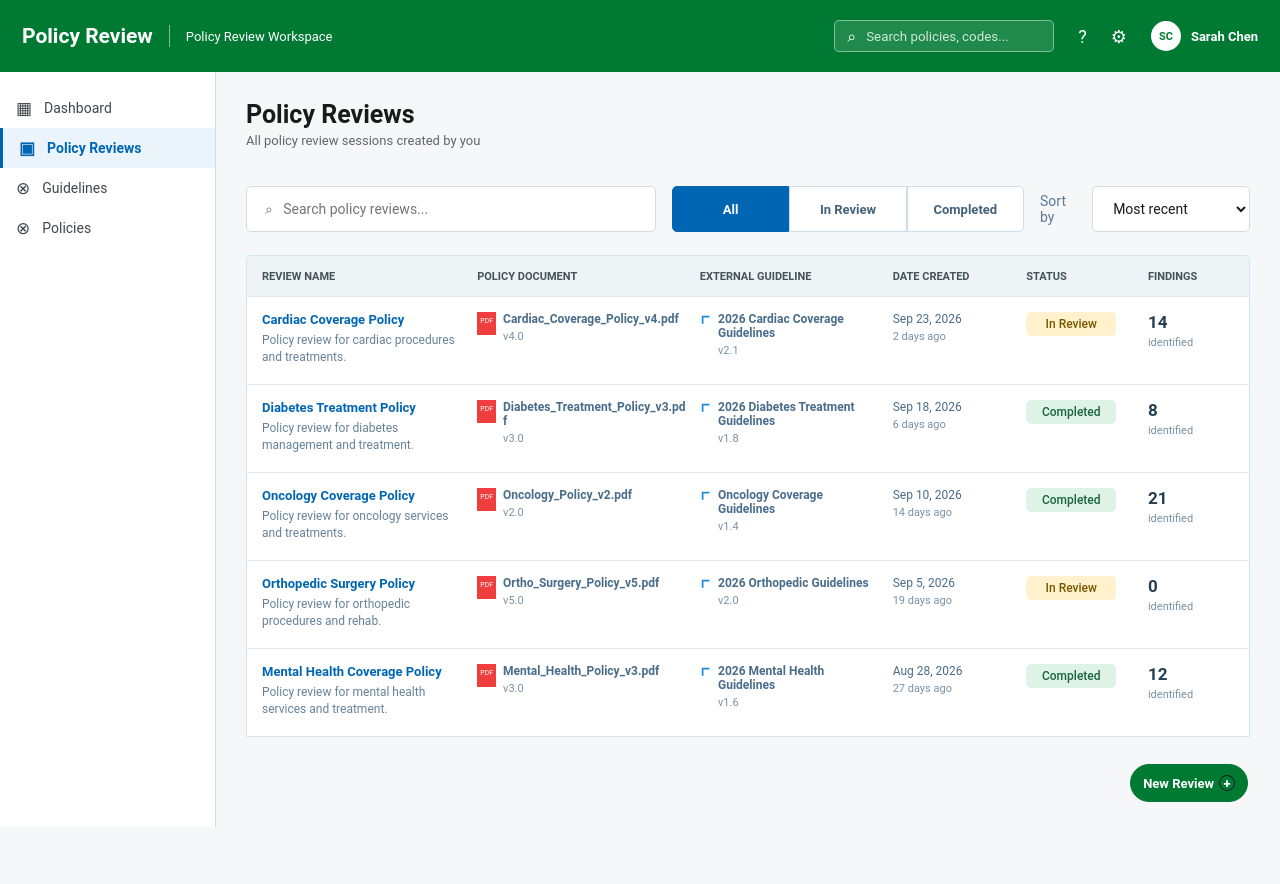
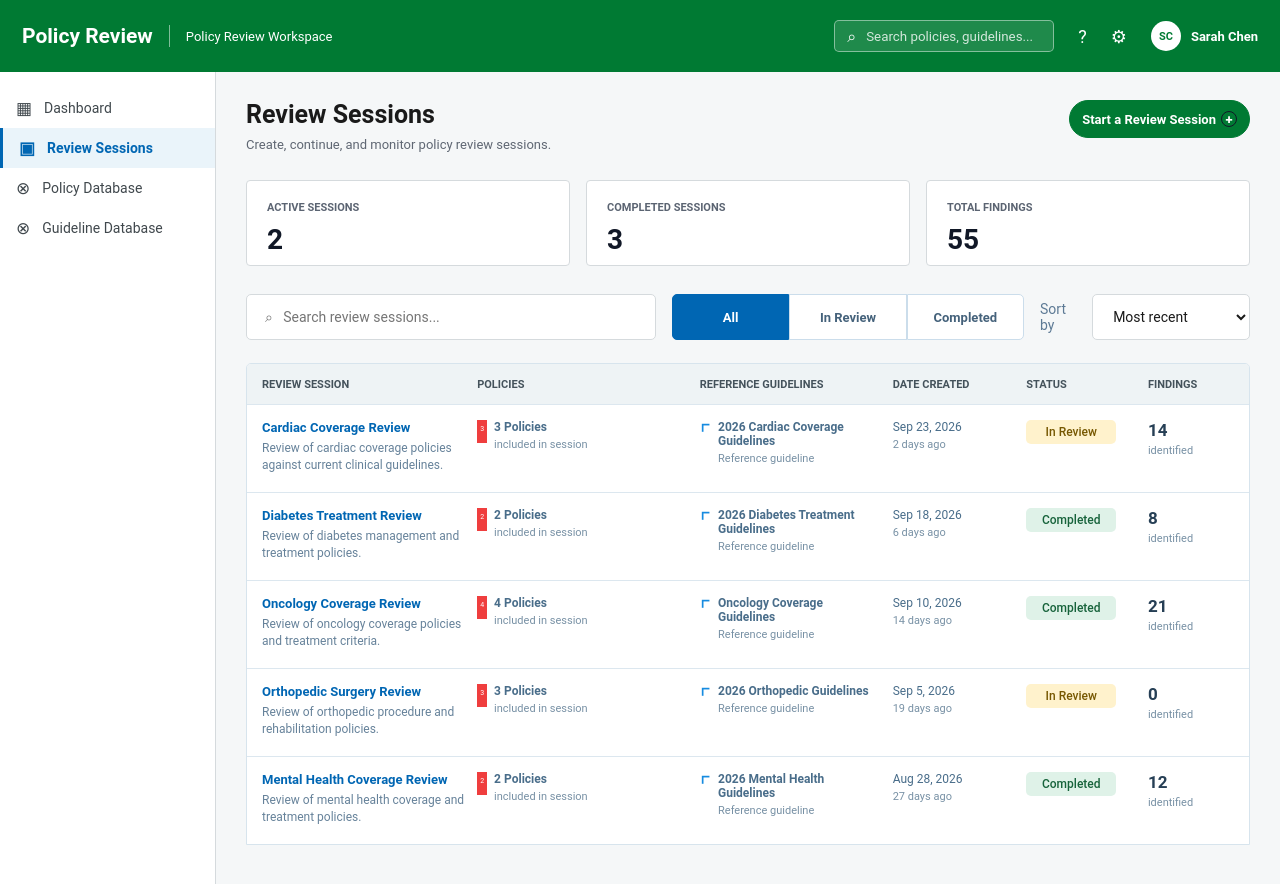
Before and after one commit to tarakodukula/policy-reviewer, a React (Vite) app: page /#/reviews in a window 1280 px wide. Shown: the top 884 px of the page. Before the commit the page ends 827 px from the top, so only its background shows below. Built offline with nearby package versions, Linux system fonts and the light colour scheme.

Commit message:
Rework policy reviews as review sessions

```diff
--- a/src/pages/PolicyReviewPage.jsx
+++ b/src/pages/PolicyReviewPage.jsx
@@ -2,7 +2,6 @@ import { useState } from 'react'
 import { Link } from 'react-router-dom'
 
 function PolicyReviewPage() {
-
   // ==========================================
   // SEARCH / FILTER / SORT
   // ==========================================
@@ -11,81 +10,66 @@ function PolicyReviewPage() {
   const [filter, setFilter] = useState('All')
   const [sort, setSort] = useState('Most recent')
 
-
   // ==========================================
-  // ORIGINAL REVIEWS
+  // ORIGINAL / DEMO REVIEW SESSIONS
   // ==========================================
 
   const originalReviews = [
     {
       id: 1,
-      name: 'Cardiac Coverage Policy',
+      name: 'Cardiac Coverage Review',
       description:
-        'Policy review for cardiac procedures and treatments.',
-      document: 'Cardiac_Coverage_Policy_v4.pdf',
-      version: 'v4.0',
+        'Review of cardiac coverage policies against current clinical guidelines.',
+      policies: 3,
       guideline: '2026 Cardiac Coverage Guidelines',
-      guidelineVersion: 'v2.1',
       date: 'Sep 23, 2026',
       age: '2 days ago',
       status: 'In Review',
       findings: 14,
     },
-
     {
       id: 2,
-      name: 'Diabetes Treatment Policy',
+      name: 'Diabetes Treatment Review',
       description:
-        'Policy review for diabetes management and treatment.',
-      document: 'Diabetes_Treatment_Policy_v3.pdf',
-      version: 'v3.0',
+        'Review of diabetes management and treatment policies.',
+      policies: 2,
       guideline: '2026 Diabetes Treatment Guidelines',
-      guidelineVersion: 'v1.8',
       date: 'Sep 18, 2026',
       age: '6 days ago',
       status: 'Completed',
       findings: 8,
     },
-
     {
       id: 3,
-      name: 'Oncology Coverage Policy',
+      name: 'Oncology Coverage Review',
       description:
-        'Policy review for oncology services and treatments.',
-      document: 'Oncology_Policy_v2.pdf',
-      version: 'v2.0',
+        'Review of oncology coverage policies and treatment criteria.',
+      policies: 4,
       guideline: 'Oncology Coverage Guidelines',
-      guidelineVersion: 'v1.4',
       date: 'Sep 10, 2026',
       age: '14 days ago',
       status: 'Completed',
       findings: 21,
     },
-
     {
       id: 4,
-      name: 'Orthopedic Surgery Policy',
+      name: 'Orthopedic Surgery Review',
       description:
-        'Policy review for orthopedic procedures and rehab.',
-      document: 'Ortho_Surgery_Policy_v5.pdf',
-      version: 'v5.0',
+        'Review of orthopedic procedure and rehabilitation policies.',
+      policies: 3,
       guideline: '2026 Orthopedic Guidelines',
-      guidelineVersion: 'v2.0',
       date: 'Sep 5, 2026',
       age: '19 days ago',
       status: 'In Review',
       findings: 0,
     },
-
     {
       id: 5,
-      name: 'Mental Health Coverage Policy',
+      name: 'Mental Health Coverage Review',
       description:
-        'Policy review for mental health services and treatment.',
-      document: 'Mental_Health_Policy_v3.pdf',
-      version: 'v3.0',
+        'Review of mental health coverage and treatment policies.',
+      policies: 2,
       guideline: '2026 Mental Health Guidelines',
-      guidelineVersion: 'v1.6',
       date: 'Aug 28, 2026',
       age: '27 days ago',
       status: 'Completed',
@@ -93,78 +77,115 @@ function PolicyReviewPage() {
     },
   ]
 
-
   // ==========================================
-  // GET NEW REVIEWS
+  // GET REVIEW SESSIONS CREATED BY USER
   // ==========================================
 
   const savedReviews =
-    JSON.parse(
-      localStorage.getItem('createdReviews')
-    ) || []
+    JSON.parse(localStorage.getItem('createdReviews')) || []
 
+  const createdReviews = savedReviews.map((review) => ({
+    ...review,
 
-  // Put new reviews above original reviews
+    policies:
+      review.policies ||
+      review.selectedPolicies?.length ||
+      1,
+
+    guideline:
+      review.guideline ||
+      review.selectedGuidelines?.[0]?.name ||
+      'Reference guidelines selected',
+
+    status:
+      review.status ||
+      'In Review',
+
+    findings:
+      review.findings ?? 0,
+
+    age:
+      review.age ||
+      'Recently',
+  }))
+
+  // ==========================================
+  // COMBINE REVIEW SESSIONS
+  // ==========================================
+
   const allReviews = [
-    ...savedReviews,
+    ...createdReviews,
     ...originalReviews,
   ]
 
+  // ==========================================
+  // COUNTS
+  // ==========================================
+
+  const activeCount = allReviews.filter(
+    (review) => review.status === 'In Review'
+  ).length
+
+  const completedCount = allReviews.filter(
+    (review) => review.status === 'Completed'
+  ).length
+
+  const totalFindings = allReviews.reduce(
+    (total, review) =>
+      total + Number(review.findings || 0),
+    0
+  )
 
   // ==========================================
   // SEARCH + FILTER + SORT
   // ==========================================
 
-  const visibleReviews = allReviews
+  const visibleReviews = [...allReviews]
     .filter((review) => {
+      const reviewName =
+        review.name || 'Untitled Review Session'
 
       const matchesSearch =
-        review.name
+        reviewName
           .toLowerCase()
-          .includes(
-            search.toLowerCase()
-          )
-
+          .includes(search.toLowerCase())
 
       const matchesFilter =
         filter === 'All' ||
         review.status === filter
-
 
       return (
         matchesSearch &&
         matchesFilter
       )
     })
+    .sort((a, b) => {
+      const aDate = new Date(a.date)
+      const bDate = new Date(b.date)
 
-    .sort((a, b) => {
+      const aTime = Number.isNaN(aDate.getTime())
+        ? 0
+        : aDate.getTime()
+
+      const bTime = Number.isNaN(bDate.getTime())
+        ? 0
+        : bDate.getTime()
 
       if (sort === 'Oldest') {
-        return (
-          new Date(a.date) -
-          new Date(b.date)
-        )
+        return aTime - bTime
       }
 
-      return (
-        new Date(b.date) -
-        new Date(a.date)
-      )
+      return bTime - aTime
     })
-
 
   return (
     <div className="app-page">
-
-
       {/* ======================================
           TOP BAR
       ====================================== */}
 
       <header className="top-bar">
-
         <div className="brand-area">
-
           <span className="brand-name">
             Policy Review
           </span>
@@ -174,38 +195,29 @@ function PolicyReviewPage() {
           <span className="workspace-name">
             Policy Review Workspace
           </span>
-
         </div>
 
-
         <div className="top-right">
-
           <div className="search-box">
-
             <span>
               ⌕
             </span>
 
             <input
               type="text"
-              placeholder="Search policies, codes..."
+              placeholder="Search policies, guidelines..."
             />
-
           </div>
-
 
           <span className="top-icon">
             ?
           </span>
 
-
           <span className="top-icon">
             ⚙
           </span>
 
-
           <div className="user-area">
-
             <div className="user-avatar">
               SC
             </div>
@@ -213,116 +225,168 @@ function PolicyReviewPage() {
             <span>
               Sarah Chen
             </span>
-
           </div>
-
         </div>
-
       </header>
 
-
-
       <div className="app-body">
-
-
         {/* ======================================
             SIDEBAR
         ====================================== */}
 
         <aside className="sidebar">
-
-
           <Link
             to="/dashboard"
             className="nav-item"
           >
-
             <span className="nav-icon">
               ▦
             </span>
 
             Dashboard
-
           </Link>
-
 
           <Link
             to="/reviews"
             className="nav-item active"
           >
-
             <span className="nav-icon">
               ▣
             </span>
 
-            Policy Reviews
-
+            Review Sessions
           </Link>
 
+          <Link
+            to="/policies"
+            className="nav-item"
+          >
+            <span className="nav-icon">
+              ⊗
+            </span>
+
+            Policy Database
+          </Link>
 
           <Link
             to="/guidelines"
             className="nav-item"
           >
-
             <span className="nav-icon">
               ⊗
             </span>
 
-            Guidelines
-
+            Guideline Database
           </Link>
-
-
-          <Link
-            to="/policies"
-            className="nav-item"
-          >
-
-            <span className="nav-icon">
-              ⊗
-            </span>
-
-            Policies
-
-          </Link>
-
-
         </aside>
-
-
 
         {/* ======================================
             MAIN PAGE
         ====================================== */}
 
         <main className="policy-reviews-content">
+          {/* ==================================
+              PAGE HEADER
+          ================================== */}
 
-
-          <h1>
-            Policy Reviews
+          <div
+            style={{
+              display: 'flex',
+              justifyContent: 'space-between',
+              alignItems: 'flex-start',
+              gap: '24px',
+              marginBottom: '28px',
+            }}
+          >
+            <div>
+              <h1
+                style={{
+                  marginBottom: '8px',
+                }}
+              >
+                Review Sessions
               </h1>
 
+              <p
+                className="page-subtitle"
+                style={{
+                  marginBottom: 0,
+                }}
+              >
+                Create, continue, and monitor policy review sessions.
+              </p>
+            </div>
 
-          <p className="page-subtitle">
-            All policy review sessions created by you
-          </p>
+            <Link
+              to="/reviews/new"
+              className="new-review-button"
+              style={{
+                position: 'static',
+                textDecoration: 'none',
+                whiteSpace: 'nowrap',
+              }}
+            >
+              Start a Review Session
 
+              <span>
+                +
+              </span>
+            </Link>
+          </div>
 
+          {/* ==================================
+              SESSION SUMMARY
+          ================================== */}
+
+          <div
+            style={{
+              display: 'grid',
+              gridTemplateColumns:
+                'repeat(3, minmax(0, 1fr))',
+              gap: '16px',
+              marginBottom: '28px',
+            }}
+          >
+            <div className="stat-card">
+              <span>
+                ACTIVE SESSIONS
+              </span>
+
+              <strong>
+                {activeCount}
+              </strong>
+            </div>
+
+            <div className="stat-card">
+              <span>
+                COMPLETED SESSIONS
+              </span>
+
+              <strong>
+                {completedCount}
+              </strong>
+            </div>
+
+            <div className="stat-card">
+              <span>
+                TOTAL FINDINGS
+              </span>
+
+              <strong>
+                {totalFindings}
+              </strong>
+            </div>
+          </div>
 
           {/* ==================================
               CONTROLS
           ================================== */}
 
           <div className="review-controls">
-
-
-            {/* SEARCH */}
-
             <input
               className="review-search"
               type="text"
-              placeholder="⌕   Search policy reviews..."
+              placeholder="⌕   Search review sessions..."
               value={search}
               onChange={(event) =>
                 setSearch(
@@ -331,13 +395,7 @@ function PolicyReviewPage() {
               }
             />
 
-
-
-            {/* FILTERS */}
-
             <div className="filter-buttons">
-
-
               <button
                 type="button"
                 className={
@@ -351,7 +409,6 @@ function PolicyReviewPage() {
               >
                 All
               </button>
-
 
               <button
                 type="button"
@@ -367,7 +424,6 @@ function PolicyReviewPage() {
                 In Review
               </button>
 
-
               <button
                 type="button"
                 className={
@@ -381,20 +437,12 @@ function PolicyReviewPage() {
               >
                 Completed
               </button>
-
-
             </div>
 
-
-
-            {/* SORT */}
-
             <div className="sort-area">
-
               <span>
                 Sort by
               </span>
-
 
               <select
                 value={sort}
@@ -404,7 +452,6 @@ function PolicyReviewPage() {
                   )
                 }
               >
-
                 <option>
                   Most recent
                 </option>
@@ -412,38 +459,26 @@ function PolicyReviewPage() {
                 <option>
                   Oldest
                 </option>
-
               </select>
-
-
+            </div>
           </div>
 
-
-          </div>
-
-
-
           {/* ==================================
-              REVIEW TABLE
+              REVIEW SESSION TABLE
           ================================== */}
 
           <div className="policy-review-table">
-
-
-            {/* TABLE HEADER */}
-
             <div className="policy-review-header">
-
               <span>
-                REVIEW NAME
+                REVIEW SESSION
               </span>
 
               <span>
-                POLICY DOCUMENT
+                POLICIES
               </span>
 
               <span>
-                EXTERNAL GUIDELINE
+                REFERENCE GUIDELINES
               </span>
 
               <span>
@@ -457,170 +492,125 @@ function PolicyReviewPage() {
               <span>
                 FINDINGS
               </span>
-
             </div>
 
-
-
-            {/* REVIEW ROWS */}
-
-            {visibleReviews.map(
-              (review) => (
-
+            {visibleReviews.map((review) => (
               <div
                 className="policy-review-row"
                 key={review.id}
               >
-
-
-                  {/* REVIEW NAME */}
+                {/* SESSION NAME */}
 
                 <div>
-
                   <strong className="review-name">
-                      {review.name}
+                    {review.name ||
+                      'Untitled Review Session'}
                   </strong>
 
                   <p>
-                      {review.description}
+                    {review.description ||
+                      'Policy review session.'}
                   </p>
-
                 </div>
 
-
-
-                  {/* POLICY DOCUMENT */}
+                {/* POLICIES */}
 
                 <div className="document-cell">
-
                   <span className="pdf-icon">
-                      PDF
+                    {review.policies || 1}
                   </span>
 
-
                   <div>
-
                     <strong>
-                        {review.document}
+                      {review.policies || 1}
+                      {' '}
+                      {(review.policies || 1) === 1
+                        ? 'Policy'
+                        : 'Policies'}
                     </strong>
 
                     <small>
-                        {review.version}
+                      included in session
                     </small>
-
+                  </div>
                 </div>
 
-                  </div>
-
-
-
-                  {/* GUIDELINE */}
+                {/* GUIDELINES */}
 
                 <div className="guideline-cell">
-
                   <span className="guideline-icon">
                     ⌜
                   </span>
 
-
                   <div>
-
                     <strong>
-                        {review.guideline}
+                      {review.guideline ||
+                        'Not selected'}
                     </strong>
 
                     <small>
-                        {review.guidelineVersion}
+                      Reference guideline
                     </small>
-
                   </div>
-
                 </div>
-
-
 
                 {/* DATE */}
 
                 <div className="date-cell">
-
                   <span>
-                      {review.date}
+                    {review.date ||
+                      'Recently'}
                   </span>
 
                   <small>
-                      {review.age}
+                    {review.age ||
+                      'Recently'}
                   </small>
-
                 </div>
-
-
 
                 {/* STATUS */}
 
                 <div>
-
                   <span
                     className={
-                        review.status ===
-                        'Completed'
+                      review.status === 'Completed'
                         ? 'status completed'
                         : 'status in-review'
                     }
                   >
-                      {review.status}
+                    {review.status ||
+                      'In Review'}
                   </span>
-
                 </div>
-
-
 
                 {/* FINDINGS */}
 
                 <div className="findings-cell">
-
                   <strong>
-                      {review.findings}
+                    {review.findings || 0}
                   </strong>
 
                   <small>
                     identified
                   </small>
+                </div>
+              </div>
+            ))}
 
+            {visibleReviews.length === 0 && (
+              <div
+                style={{
+                  padding: '35px',
+                  textAlign: 'center',
+                  color: '#777',
+                }}
+              >
+                No review sessions match your search.
               </div>
-
-
+            )}
           </div>
-
-              )
-            )}
-
-
+        </main>
       </div>
-
-
-
-          {/* ==================================
-              NEW REVIEW
-          ================================== */}
-
-          <Link
-            to="/reviews/new"
-            className="new-review-button"
-          >
-            New Review
-
-            <span>
-              +
-            </span>
-          </Link>
-
-
-        </main>
-
-
-      </div>
-
-
     </div>
   )
 }
```
Lines whose indentation alone changed are shown as unchanged.
